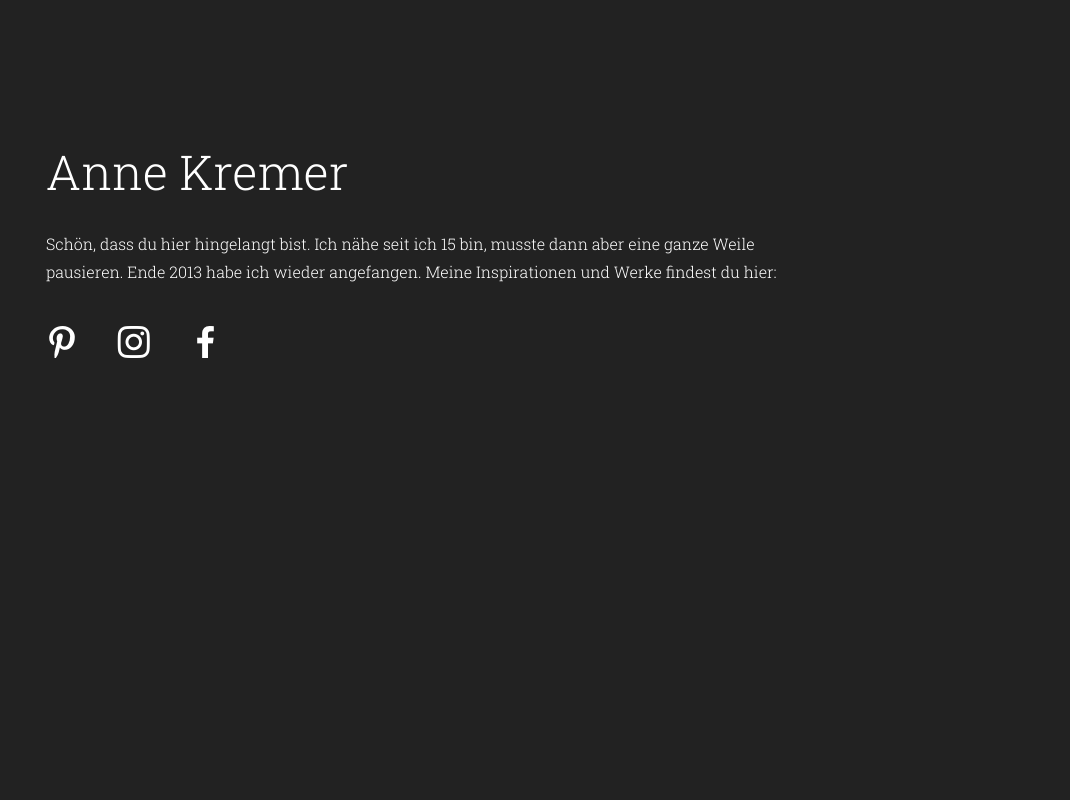
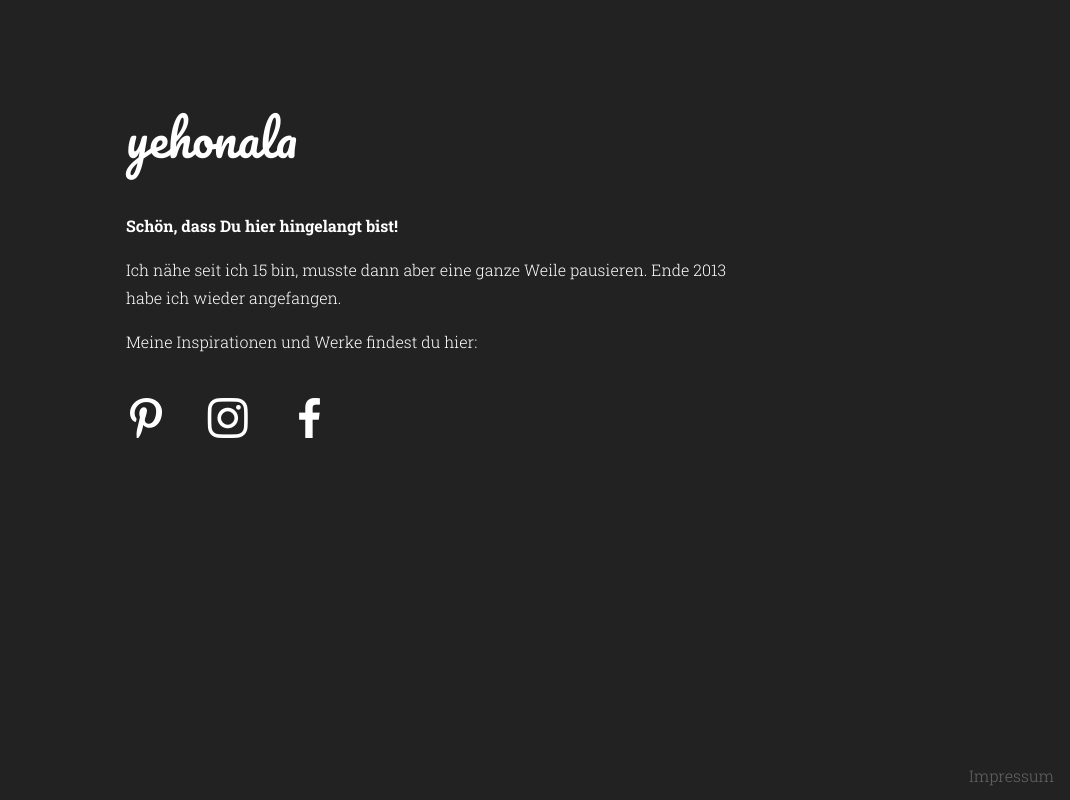
Before and after one commit to jehonala/annekremer.de, a website: page docs/sewing/index.html in a window 1280 px wide. Shown: the whole page, without its empty margins (210-1280 px from the left). Drawn offline with Linux system fonts and the light colour scheme.

Commit message:
Layout tweaks

```diff
--- a/docs/sewing/index.html
+++ b/docs/sewing/index.html
@@ -1,5 +1,6 @@
 <!doctype html>
 <html class="no-js" lang="de">
+
 <head>
   <meta charset="utf-8">
   <meta http-equiv="x-ua-compatible" content="ie=edge">
@@ -9,29 +10,44 @@
 
   <title>Anne näht ...</title>
 
-    <link href="https://fonts.googleapis.com/css?family=Roboto+Slab:300,400" rel="stylesheet">
+  <link href="https://fonts.googleapis.com/css?family=Roboto+Slab:300,700|Pacifico" rel="stylesheet">
   <link rel="stylesheet" href="/assets/css/style.css">
 </head>
+
 <body>
   <!--[if lt IE 8]>
       <p class="browserupgrade">You are using an <strong>outdated</strong> browser. Please <a href="http://browsehappy.com/">upgrade your browser</a> to improve your experience.</p>
     <![endif]-->
 
-    <div class="container">
+  <main>
+    <section class="container">
       <div class="main-title">
-        <h1>Anne Kremer</h1>
+        <h1>yehonala</h1>
         <p>
-          Schön, dass du hier hingelangt bist. Ich nähe seit ich 15 bin, musste
-          dann aber eine ganze Weile pausieren. Ende 2013 habe ich wieder
-          angefangen. Meine Inspirationen und Werke findest du hier:
+          <strong>Schön, dass Du hier hingelangt bist!</strong>
+        </p>
+        <p>
+          Ich nähe seit ich 15 bin, musste dann aber eine ganze Weile pausieren. Ende 2013 habe ich wieder angefangen.
+        </p>
+        <p>
+          Meine Inspirationen und Werke findest du hier:
         </p>
         <ul class="horizontal profiles">
-          <li><a href="https://de.pinterest.com/Jehonala/?etslf=4221&eq=jehonala"><div class="profile socicon-pinterest"></div></a></li>
+          <li>
+            <a href="https://de.pinterest.com/Jehonala/?etslf=4221&eq=jehonala">
+              <div class="profile socicon-pinterest"></div>
+            </a>
+          </li>
           <li><a href="https://www.instagram.com/yehonala_/"><span class="socicon-instagram"></span></a></li>
           <li><a href="https://www.facebook.com/yehonalakremer/"><span class="socicon-facebook"></span></a></li>
         </ul>
       </div>
-    </div>
+    </section>
+  </main>
+
+  <footer>
+    <a href="/imprint.html" class="text-muted">Impressum</a>
+  </footer>
 
   <script>
     window.ga = function() {
@@ -46,4 +62,5 @@
   <script src="https://www.google-analytics.com/analytics.js" async defer></script>
   <script src="/assets/js/app.min.js"></script>
 </body>
+
 </html>
--- a/src/html/sewing/index.html
+++ b/src/html/sewing/index.html
@@ -1,5 +1,6 @@
 <!doctype html>
 <html class="no-js" lang="de">
+
 <head>
   <meta charset="utf-8">
   <meta http-equiv="x-ua-compatible" content="ie=edge">
@@ -9,29 +10,44 @@
 
   <title>Anne näht ...</title>
 
-    <link href="https://fonts.googleapis.com/css?family=Roboto+Slab:300,400" rel="stylesheet">
+  <link href="https://fonts.googleapis.com/css?family=Roboto+Slab:300,700|Pacifico" rel="stylesheet">
   <link rel="stylesheet" href="/assets/css/style.css">
 </head>
+
 <body>
   <!--[if lt IE 8]>
       <p class="browserupgrade">You are using an <strong>outdated</strong> browser. Please <a href="http://browsehappy.com/">upgrade your browser</a> to improve your experience.</p>
     <![endif]-->
 
-    <div class="container">
+  <main>
+    <section class="container">
       <div class="main-title">
-        <h1>Anne Kremer</h1>
+        <h1>yehonala</h1>
         <p>
-          Schön, dass du hier hingelangt bist. Ich nähe seit ich 15 bin, musste
-          dann aber eine ganze Weile pausieren. Ende 2013 habe ich wieder
-          angefangen. Meine Inspirationen und Werke findest du hier:
+          <strong>Schön, dass Du hier hingelangt bist!</strong>
+        </p>
+        <p>
+          Ich nähe seit ich 15 bin, musste dann aber eine ganze Weile pausieren. Ende 2013 habe ich wieder angefangen.
+        </p>
+        <p>
+          Meine Inspirationen und Werke findest du hier:
         </p>
         <ul class="horizontal profiles">
-          <li><a href="https://de.pinterest.com/Jehonala/?etslf=4221&eq=jehonala"><div class="profile socicon-pinterest"></div></a></li>
+          <li>
+            <a href="https://de.pinterest.com/Jehonala/?etslf=4221&eq=jehonala">
+              <div class="profile socicon-pinterest"></div>
+            </a>
+          </li>
           <li><a href="https://www.instagram.com/yehonala_/"><span class="socicon-instagram"></span></a></li>
           <li><a href="https://www.facebook.com/yehonalakremer/"><span class="socicon-facebook"></span></a></li>
         </ul>
       </div>
-    </div>
+    </section>
+  </main>
+
+  <footer>
+    <a href="/imprint.html" class="text-muted">Impressum</a>
+  </footer>
 
   <script>
     window.ga = function() {
@@ -46,4 +62,5 @@
   <script src="https://www.google-analytics.com/analytics.js" async defer></script>
   <script src="/assets/js/app.min.js"></script>
 </body>
+
 </html>
--- a/src/sass/_base.scss
+++ b/src/sass/_base.scss
@@ -1,6 +1,11 @@
 html {
   position: relative;
   min-height: 100%;
+  box-sizing: border-box;
+}
+
+*, *:before, *:after {
+  box-sizing: inherit;
 }
 
 a, a:visited, a:link, a:hover {
--- a/src/sass/_layout.scss
+++ b/src/sass/_layout.scss
@@ -3,14 +3,28 @@
 body {
   background-color: #222;
   color: white;
+  -webkit-font-smoothing: antialiased;
+	-moz-osx-font-smoothing: grayscale;
 }
 
 .container {
-  max-width: 48rem;
+  max-width: 40rem;
   padding: 0 1rem;
   margin: 0 auto;
 }
 
 .main-title {
-  transform: translate(0%, 50%);
+  margin-top: 6rem;
 }
+
+footer {
+  position: absolute;
+  bottom: 0;
+  left: 0;
+  height: 3em;
+  width: 100%;
+  padding: 0 1rem;
+  line-height: 3rem;
+  text-align: right;
+  color: $soft-color;
+}
--- a/src/sass/_typography.scss
+++ b/src/sass/_typography.scss
@@ -8,10 +8,15 @@ body {
 
 h1, h2, h3 {
   font-weight: 300;
+  font-family: $headline-font-stack;
+}
+
+strong, b {
+  font-weight: 700;
 }
 
 .profiles {
-  font-size: 2rem;
+  font-size: 2.5rem;
 }
 
 ul {
@@ -34,6 +39,16 @@ ul.horizontal {
 .main-title {
   h1 {
     font-size: 3rem;
-    margin: 0 0 1rem 0;
+    margin: 0 0 2rem 0;
   }
 }
+
+.text-muted,
+a:link.text-muted,
+a:visited.text-muted {
+  color: $soft-color;
+}
+
+a:hover.text-muted {
+  color: $soft-color-highlight;
+}
--- a/src/sass/_variables.scss
+++ b/src/sass/_variables.scss
@@ -1,2 +1,5 @@
 $font-stack: 'Roboto Slab', Helvetica, Arial, sans-serif;
-$primary-color: #e33459
+$headline-font-stack: 'Pacifico', $font-stack;
+$primary-color: #e33459;
+$soft-color: #666;
+$soft-color-highlight: #888;
```
Also changed, not shown: docs/assets/css/style.css. Lines whose indentation alone changed are shown as unchanged.
